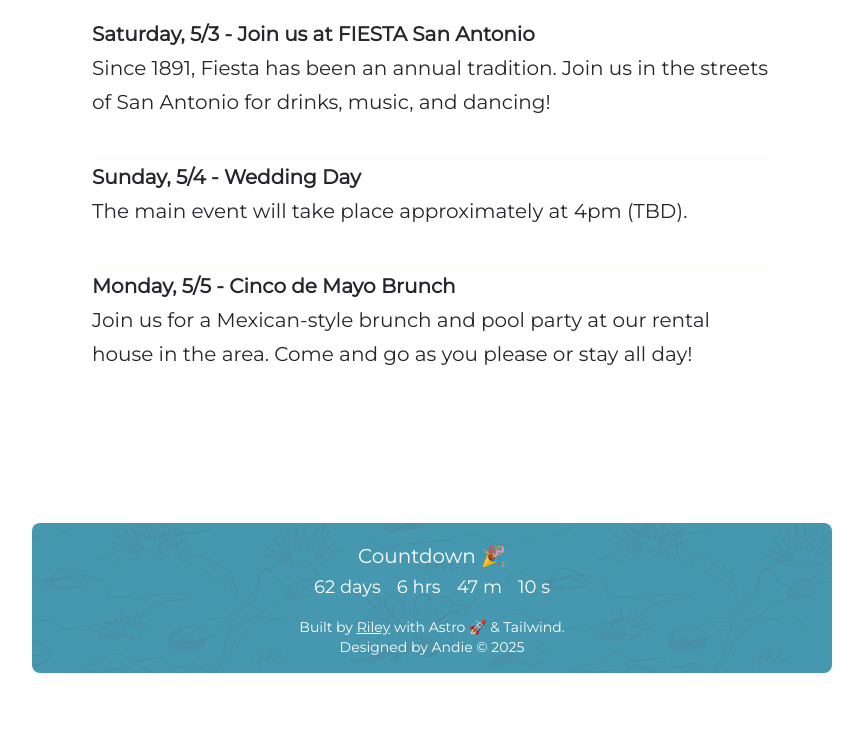
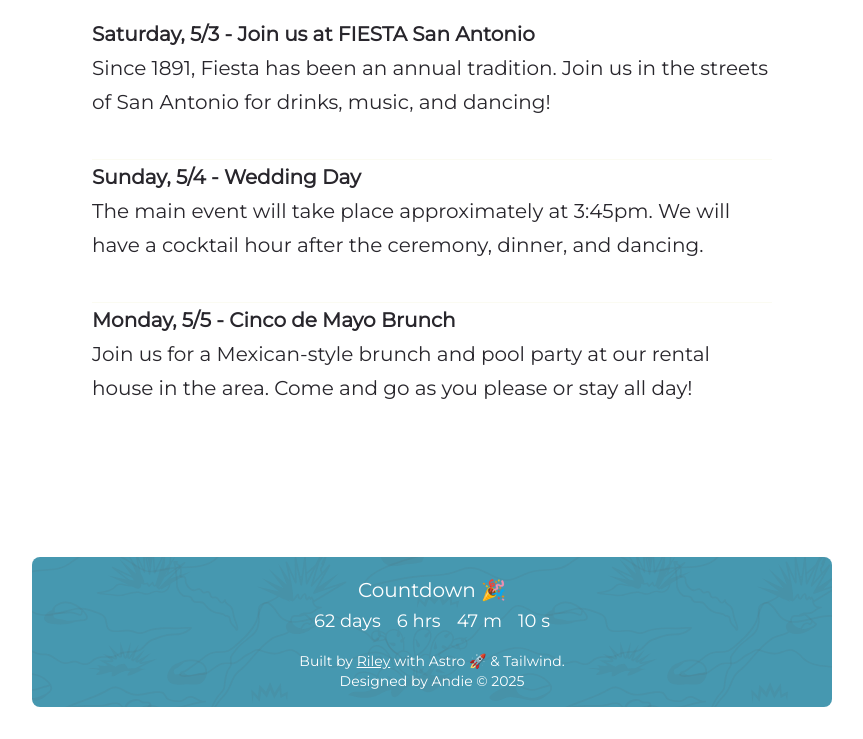
Before and after one commit to rileysklar/andie-riley-wedding, an Astro site: page /blog/schedule in a window 1280 px wide. Shown: the part 1047-1786 px from the top of the page, without its empty margins (208-1071 px from the left). Before the commit the page ends 1752 px from the top, so only its background shows below. Built offline with nearby package versions, Linux system fonts and the light colour scheme; Astro itself is replaced by a stand-in of ours.

Commit message:
updated times

```diff
--- a/src/content/blog/schedule.md
+++ b/src/content/blog/schedule.md
@@ -13,7 +13,7 @@ Since 1891, Fiesta has been an annual tradition. Join us in the streets of San A
 
 - **Sunday, 5/4 - Wedding Day**
 
-The main event will take place approximately at 4pm (TBD).
+The main event will take place approximately at 3:45pm. We will have a cocktail hour after the ceremony, dinner, and dancing.
 
 ---
 
```
